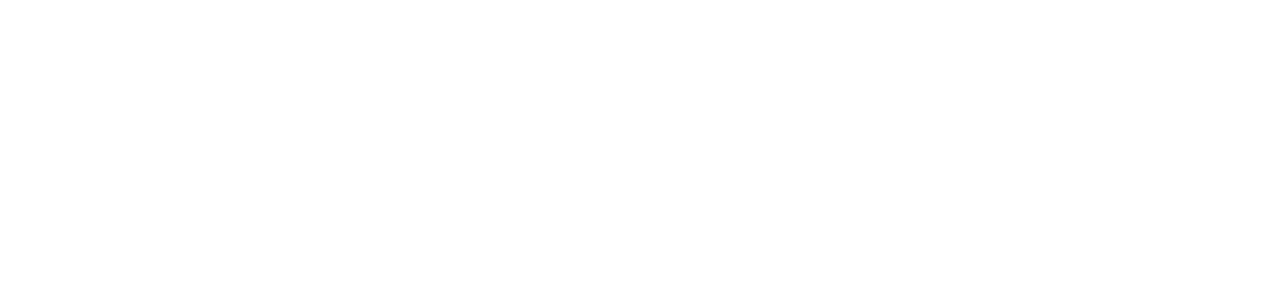
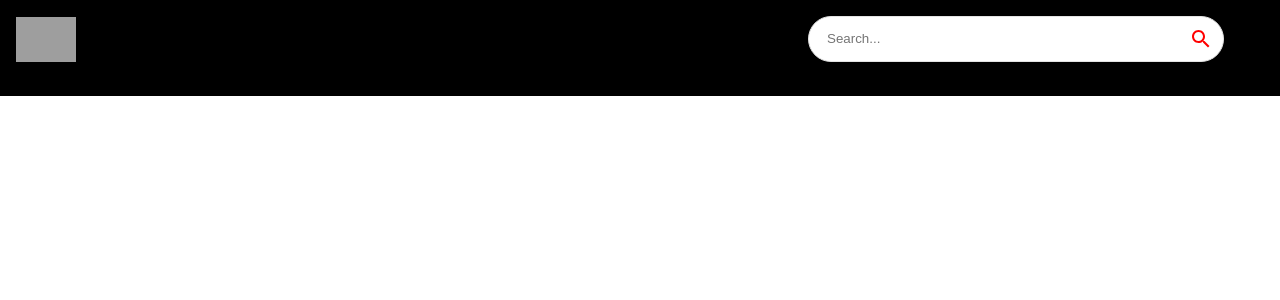
Before and after one commit to eze1er/eki_youtube_clone, a React (Create React App) app: page / in a window 1280 px wide. Shown: the top 300 px of the page. Built offline with nearby package versions, Linux system fonts and the light colour scheme; grey boxes are pictures that could not be loaded.

Commit message:
navbar done

```diff
--- a/src/App.js
+++ b/src/App.js
@@ -1,10 +1,27 @@
 import { BrowserRouter, Routes, Route } from "react-router-dom";
 import { Box } from "@mui/material";
+import {
+  Navbar,
+  Feed,
+  VideoDetail,
+  ChannelDetail,
+  SearchFeed,
+} from "./components";
 
 const App = () => (
   <div>
-
+    <BrowserRouter>
+      <Box sx={{ backgroundColor: "#000" }}>
+        <Navbar />
+        <Routes>
+          <Route path="/" exact element={<Feed />} />
+          <Route path="/video/:id" element={<VideoDetail />} />
+          <Route path="/channel/:id" element={<ChannelDetail />} />
+          <Route path="/search/:searchTerm" element={<SearchFeed />} />
+        </Routes>
+      </Box>
+    </BrowserRouter>
   </div>
-)
+);
 
 export default App;
--- /dev/null
+++ b/src/components/ChannelDetail.jsx
@@ -0,0 +1,9 @@
+import React from 'react'
+
+const ChannelDetail = () => {
+  return (
+    <div>ChannelDetail</div>
+  )
+}
+
+export default ChannelDetail
--- /dev/null
+++ b/src/components/Feed.jsx
@@ -0,0 +1,9 @@
+import React from 'react'
+
+const Feed = () => {
+  return (
+    <div>Feed</div>
+  )
+}
+
+export default Feed
--- /dev/null
+++ b/src/components/Navbar.jsx
@@ -0,0 +1,26 @@
+import { Stack } from "@mui/material";
+import { Link } from "react-router-dom";
+
+import { logo } from "../utils/constants";
+import SearchBar from "./SearchBar";
+
+const Navbar = () => (
+  <Stack
+    direction="row"
+    alignItems="center"
+    p={2}
+    sx={{
+      position: "sticky",
+      background: "#000",
+      top: 0,
+      justifyContent: "space-between",
+    }}
+  >
+    <Link to="/" style={{ display: "flex", alignItems: "center" }}>
+      <img src={logo} alt="logo" height={45} />
+    </Link>
+    <SearchBar />
+  </Stack>
+);
+
+export default Navbar;
--- /dev/null
+++ b/src/components/SearchBar.jsx
@@ -0,0 +1,32 @@
+import { useState } from "react";
+import { useNavigate } from "react-router-dom";
+import { Paper, IconButton } from "@mui/material";
+import { Search } from "@mui/icons-material";
+
+const SearchBar = () => {
+  return (
+    <Paper
+      component="form"
+      onSubmit={() => {}}
+      sx={{
+        borderRadius: 20,
+        border: "1px solid #e3e3e3",
+        pl: 2,
+        boxShadow: "none",
+        mr: { sm: 5 },
+      }}
+    >
+      <input
+        className="search-bar"
+        placeholder="Search..."
+        value=""
+        onChange={() => {}}
+      />
+      <IconButton type="submit" sx={{ p: "10px", color: "red" }}>
+        <Search />
+      </IconButton>
+    </Paper>
+  );
+};
+
+export default SearchBar;
--- /dev/null
+++ b/src/components/SearchFeed.jsx
@@ -0,0 +1,9 @@
+import React from 'react'
+
+const SearchFeed = () => {
+  return (
+    <div>SearchFeed</div>
+  )
+}
+
+export default SearchFeed
--- /dev/null
+++ b/src/components/VideoDetail.jsx
@@ -0,0 +1,9 @@
+import React from 'react'
+
+const VideoDetail = () => {
+  return (
+    <div>VideoDetail</div>
+  )
+}
+
+export default VideoDetail
--- /dev/null
+++ b/src/components/index.js
@@ -0,0 +1,6 @@
+export { default as ChannelDetail } from './ChannelDetail'
+export { default as Feed } from './Feed'
+export { default as Navbar } from './Navbar'
+export { default as SearchFeed } from './SearchFeed'
+export { default as VideoDetail } from './VideoDetail'
+export { default as SearchBar } from './SearchBar'
--- /dev/null
+++ b/src/utils/constants.js
@@ -0,0 +1,42 @@
+import MusicNoteIcon from '@mui/icons-material/MusicNote';
+import HomeIcon from '@mui/icons-material/Home';
+import CodeIcon from '@mui/icons-material/Code';
+import OndemandVideoIcon from '@mui/icons-material/OndemandVideo';
+import SportsEsportsIcon from '@mui/icons-material/SportsEsports';
+import LiveTvIcon from '@mui/icons-material/LiveTv';
+import SchoolIcon from '@mui/icons-material/School';
+import FaceRetouchingNaturalIcon from '@mui/icons-material/FaceRetouchingNatural';
+import CheckroomIcon from '@mui/icons-material/Checkroom';
+import GraphicEqIcon from '@mui/icons-material/GraphicEq';
+import TheaterComedyIcon from '@mui/icons-material/TheaterComedy';
+import FitnessCenterIcon from '@mui/icons-material/FitnessCenter';
+import DeveloperModeIcon from '@mui/icons-material/DeveloperMode';
+
+export const logo = 'https://i.ibb.co/s9Qys2j/logo.png';
+
+export const categories = [
+  { name: 'New', icon: <HomeIcon />, },
+  { name: 'JS Mastery', icon: <CodeIcon />, },
+  { name: 'Coding', icon: <CodeIcon />, },
+  { name: 'ReactJS', icon: <CodeIcon />, },
+  { name: 'NextJS', icon: <CodeIcon />, },
+  { name: 'Music', icon: <MusicNoteIcon /> },
+  { name: 'Education', icon: <SchoolIcon />, },
+  { name: 'Podcast', icon: <GraphicEqIcon />, },
+  { name: 'Movie', icon: <OndemandVideoIcon />, },
+  { name: 'Gaming', icon: <SportsEsportsIcon />, },
+  { name: 'Live', icon: <LiveTvIcon />, },
+  { name: 'Sport', icon: <FitnessCenterIcon />, },
+  { name: 'Fashion', icon: <CheckroomIcon />, },
+  { name: 'Beauty', icon: <FaceRetouchingNaturalIcon />, },
+  { name: 'Comedy', icon: <TheaterComedyIcon />, },
+  { name: 'Gym', icon: <FitnessCenterIcon />, },
+  { name: 'Crypto', icon: <DeveloperModeIcon />, },
+];
+
+export const demoThumbnailUrl = 'https://i.ibb.co/G2L2Gwp/API-Course.png';
+export const demoChannelUrl = '/channel/UCmXmlB4-HJytD7wek0Uo97A';
+export const demoVideoUrl = '/video/GDa8kZLNhJ4';
+export const demoChannelTitle = 'JavaScript Mastery';
+export const demoVideoTitle = 'Build and Deploy 5 JavaScript & React API Projects in 10 Hours - Full Course | RapidAPI';
+export const demoProfilePicture = 'http://dergipark.org.tr/assets/app/images/buddy_sample.png'
```
